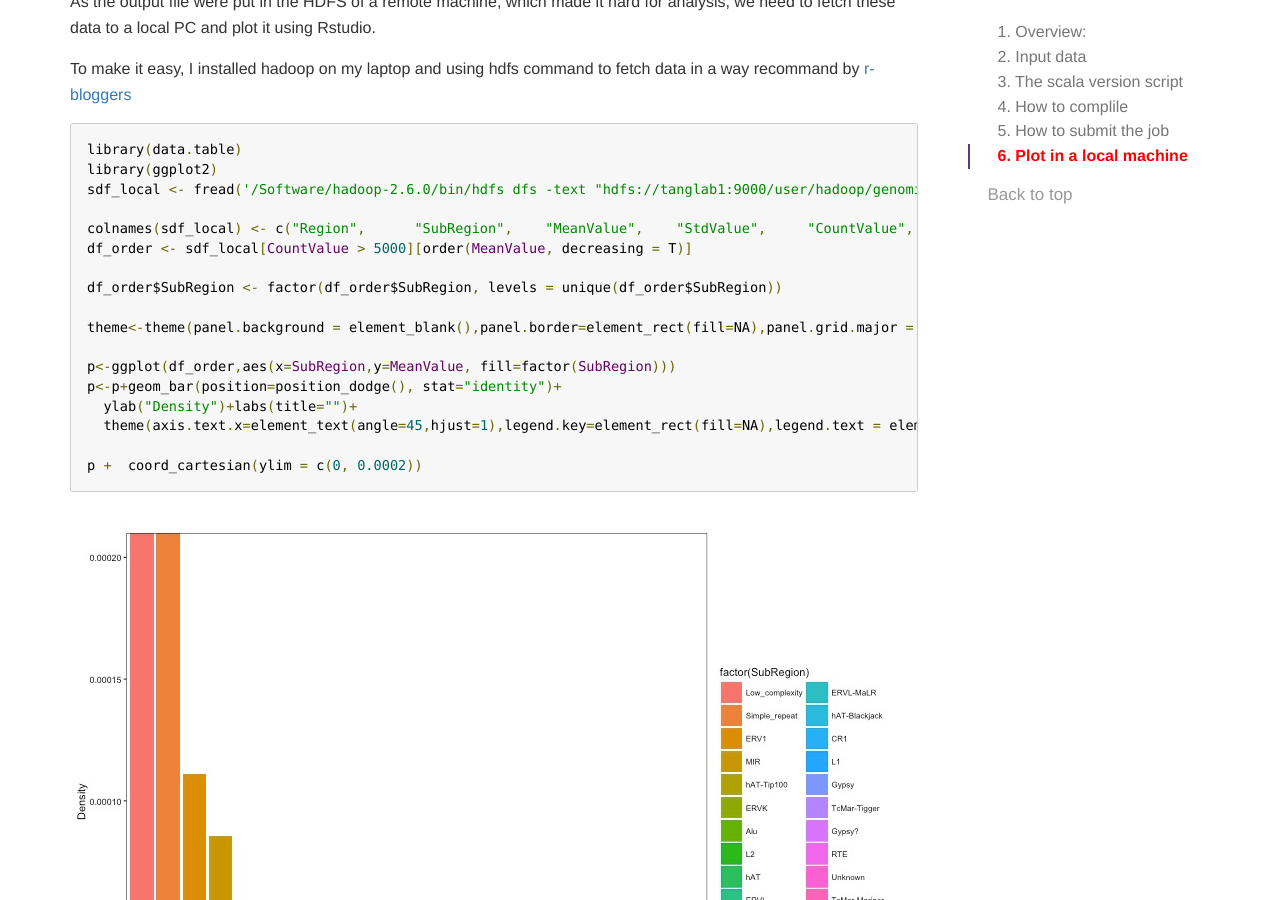
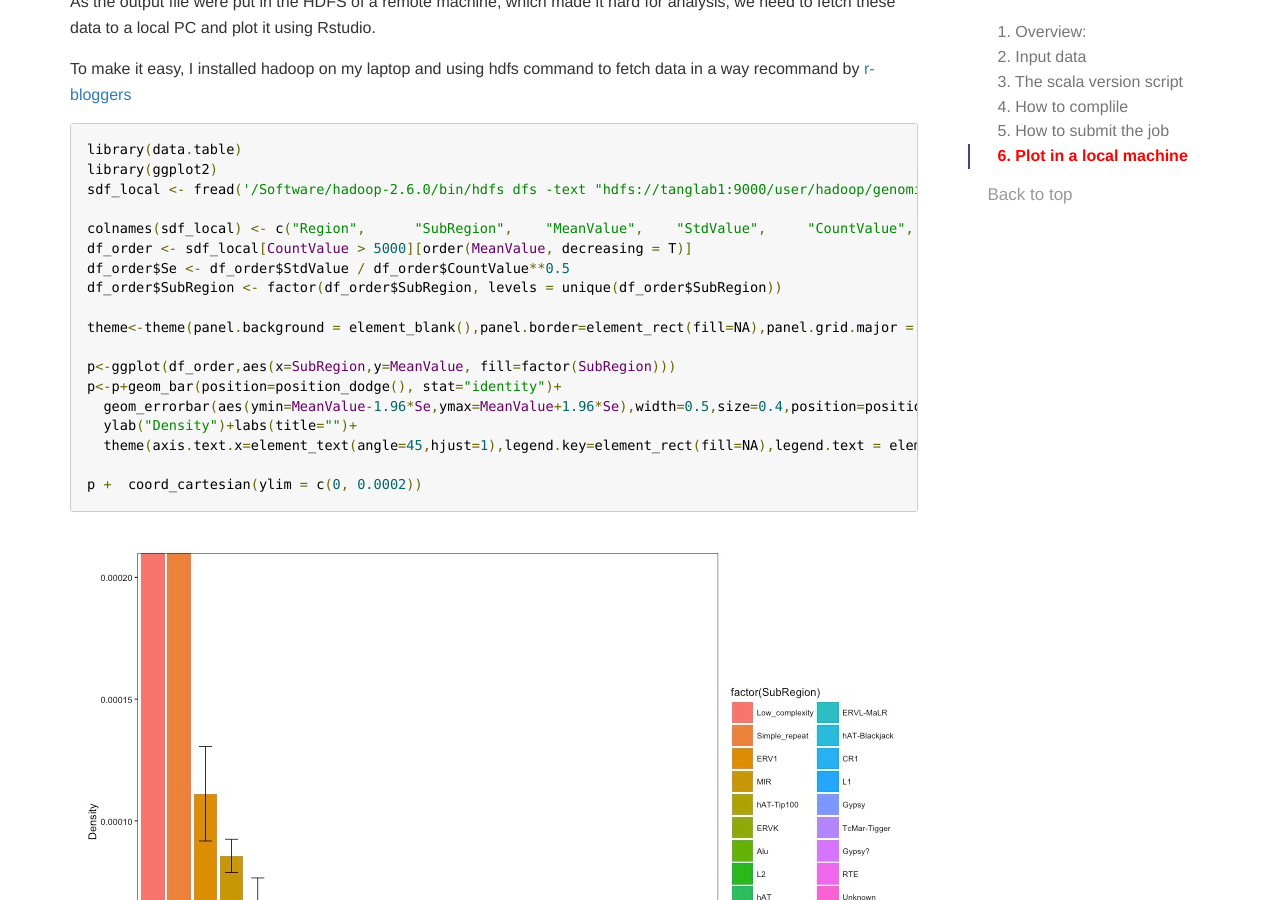
Before and after one commit to huboqiang/huboqiang.github.io, a Jekyll site: the page built from _posts/Spark/2016-06-21-SparkHelloWorld2.md, in a window 1280 px wide and 900 px high, scrolled down 5271 px. Built offline with Jekyll 4.4.1, drawn with Linux system fonts in a browser that asks for light colours; comment, search, counter and statistics services are not loaded.

Commit message:
Adding for Rstudio fetching data.

```diff
--- a/_posts/Spark/2016-06-21-SparkHelloWorld2.md
+++ b/_posts/Spark/2016-06-21-SparkHelloWorld2.md
@@ -248,13 +248,14 @@ sdf_local <- fread('/Software/hadoop-2.6.0/bin/hdfs dfs -text "hdfs://tanglab1:9
 
 colnames(sdf_local) <- c("Region",	"SubRegion",	"MeanValue",	"StdValue",	"CountValue",	"CountNA")
 df_order <- sdf_local[CountValue > 5000][order(MeanValue, decreasing = T)]
-
+df_order$Se <- df_order$StdValue / df_order$CountValue**0.5
 df_order$SubRegion <- factor(df_order$SubRegion, levels = unique(df_order$SubRegion))
 
 theme<-theme(panel.background = element_blank(),panel.border=element_rect(fill=NA),panel.grid.major = element_blank(),panel.grid.minor = element_blank(),strip.background=element_blank(),axis.text.x=element_text(colour="black"),axis.text.y=element_text(colour="black"),axis.ticks=element_line(colour="black"),plot.margin=unit(c(5,1,1,1),"line"))
 
 p<-ggplot(df_order,aes(x=SubRegion,y=MeanValue, fill=factor(SubRegion)))
 p<-p+geom_bar(position=position_dodge(), stat="identity")+
+  geom_errorbar(aes(ymin=MeanValue-1.96*Se,ymax=MeanValue+1.96*Se),width=0.5,size=0.4,position=position_dodge(.9))+
   ylab("Density")+labs(title="")+
   theme(axis.text.x=element_text(angle=45,hjust=1),legend.key=element_rect(fill=NA),legend.text = element_text(size=8))+theme
 
```
Also changed, not shown: images/2016-06-21-SparkHelloWorld2/Fig1.png.
